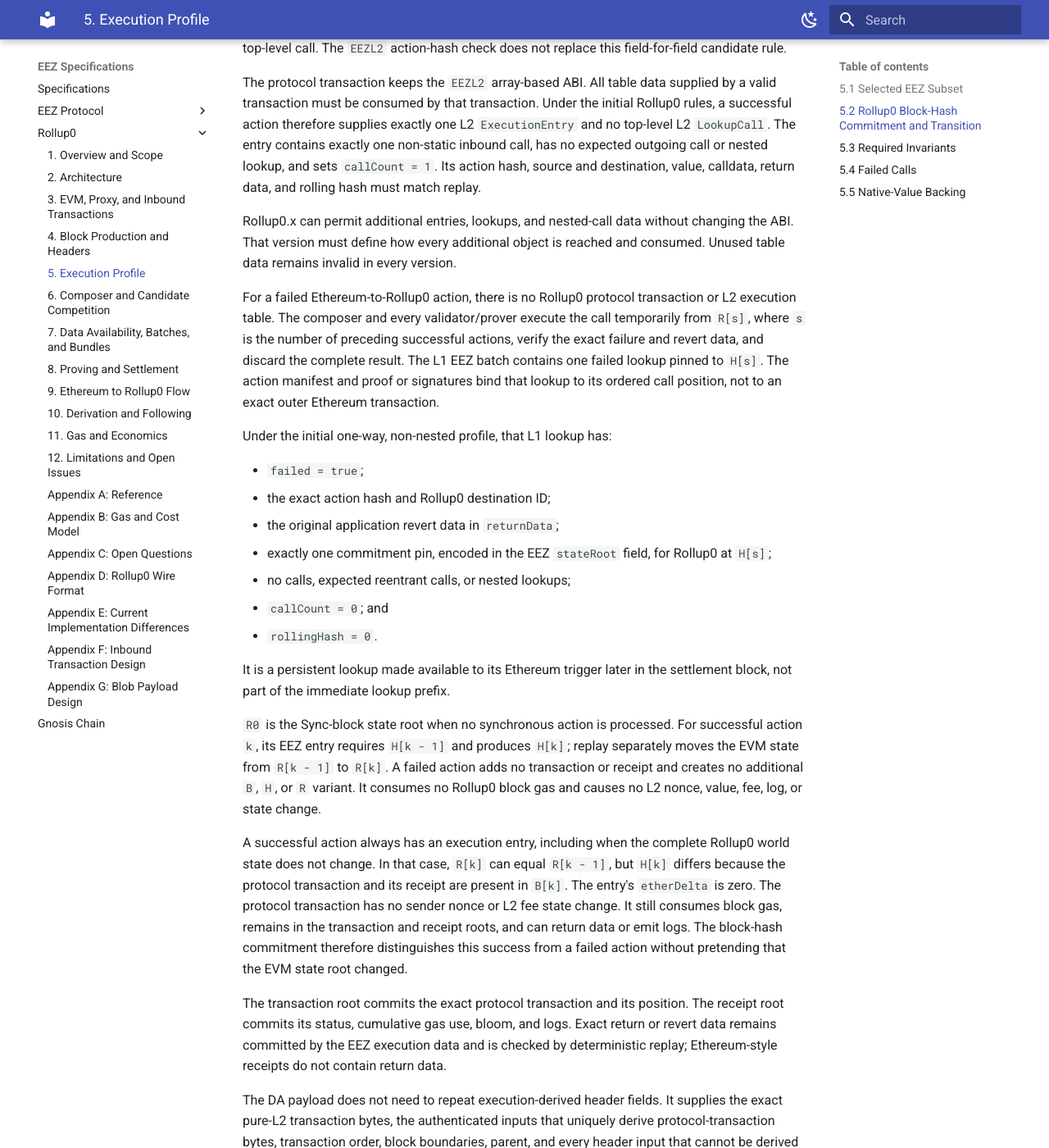
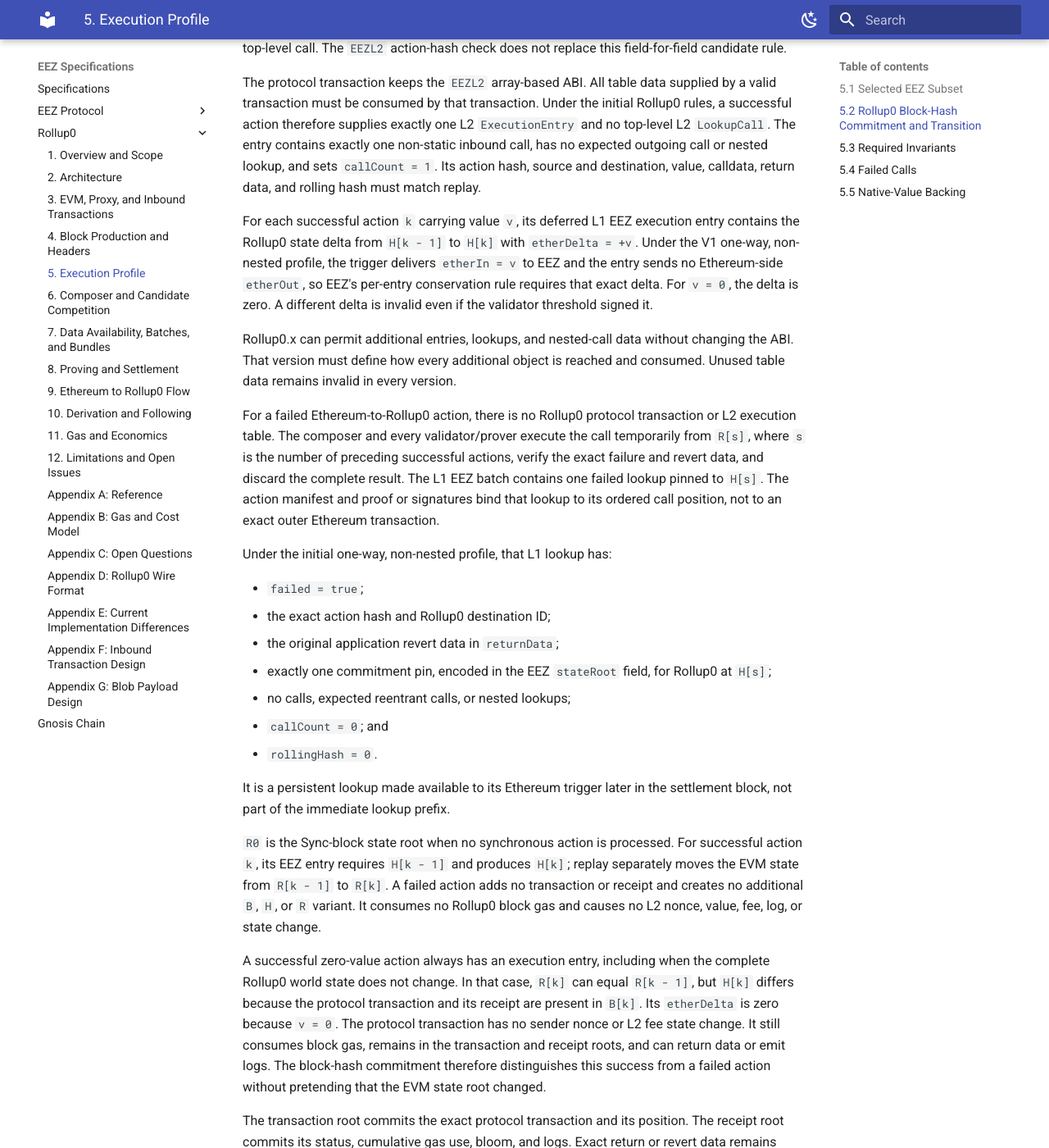
Before and after one commit to eez-association/specs-draft, an MkDocs documentation site: the page built from docs/rollup0-spec/05-execution-model.md, in a window 1280 px wide and 1400 px high, scrolled down 5441 px. Shown: the whole window at 82% size. Built offline with MkDocs 1.6.1 and Material for MkDocs 9.7.7, drawn with Linux system fonts in a browser that asks for light colours; some of the changed text lies outside the part shown.

Commit message:
docs(rollup0): require per-action ether deltas and document pooled custody

```diff
--- a/docs/rollup0-spec/05-execution-model.md
+++ b/docs/rollup0-spec/05-execution-model.md
@@ -237,6 +237,12 @@
 and sets `callCount = 1`. Its action hash, source and destination, value, calldata, return data, and
 rolling hash must match replay.
 
+For each successful action `k` carrying value `v`, its deferred L1 EEZ execution entry contains
+the Rollup0 state delta from `H[k - 1]` to `H[k]` with `etherDelta = +v`. Under the V1 one-way,
+non-nested profile, the trigger delivers `etherIn = v` to EEZ and the entry sends no Ethereum-side
+`etherOut`, so EEZ's per-entry conservation rule requires that exact delta. For `v = 0`, the delta
+is zero. A different delta is invalid even if the validator threshold signed it.
+
 Rollup0.x can permit additional entries, lookups, and nested-call data without changing the ABI.
 That version must define how every additional object is reached and consumed. Unused table data
 remains invalid in every version.
@@ -267,10 +273,11 @@
 `B`, `H`, or `R` variant. It consumes no Rollup0 block gas and causes no L2 nonce, value, fee, log,
 or state change.
 
-A successful action always has an execution entry, including when the complete Rollup0 world state
-does not change. In that case, `R[k]` can equal `R[k - 1]`, but `H[k]` differs because the protocol
-transaction and its receipt are present in `B[k]`. The entry's `etherDelta` is zero. The protocol
-transaction has no sender nonce or L2 fee state change. It still consumes block gas, remains in the
+A successful zero-value action always has an execution entry, including when the complete Rollup0
+world state does not change. In that case, `R[k]` can equal `R[k - 1]`, but `H[k]` differs because
+the protocol transaction and its receipt are present in `B[k]`. Its `etherDelta` is zero because
+`v = 0`. The protocol transaction has no sender nonce or L2 fee state change. It still consumes
+block gas, remains in the
 transaction and receipt roots, and can return data or emit logs. The block-hash commitment therefore
 distinguishes this success from a failed action without pretending that the EVM state root changed.
 
@@ -389,6 +396,14 @@
 not credit Rollup0. Rollup0's ledger backs the native value issued through EEZ. L2 fee burning or
 otherwise inaccessible value can make the backing greater than the remaining redeemable value.
 
+Permissionless registration of another EEZ rollup does not authorize it to spend Rollup0's ledger.
+Every batch touching Rollup0 must satisfy Rollup0's proof policy and manager-gated settlement path;
+V1 also rejects mixed-rollup batches. EEZ separately enforces per-entry ether conservation and
+per-rollup balance-underflow checks. Those arithmetic checks alone do not isolate ledgers: debiting
+Rollup0 by `v` and crediting a sibling by `v` could satisfy both. Rollup0's authorization and batch
+scope prevent that reassignment. Pooled custody therefore relies on these checks together with
+the validator and manager trust assumptions in Chapter 8. A dedicated vault is not part of V1.
+
 Rollup0 genesis gives no ordinary account a native balance. Any faucet or operational balance must
 enter through a collateralized EEZ deposit. Genesis can still install contract code and storage,
 including the predeploys defined in Chapter 3, without assigning those accounts native value.
```
Also changed, not shown: docs/rollup0-spec/06-composer.md (+2 -0 lines), docs/rollup0-spec/12-open-issues.md (+5 -0 lines).
